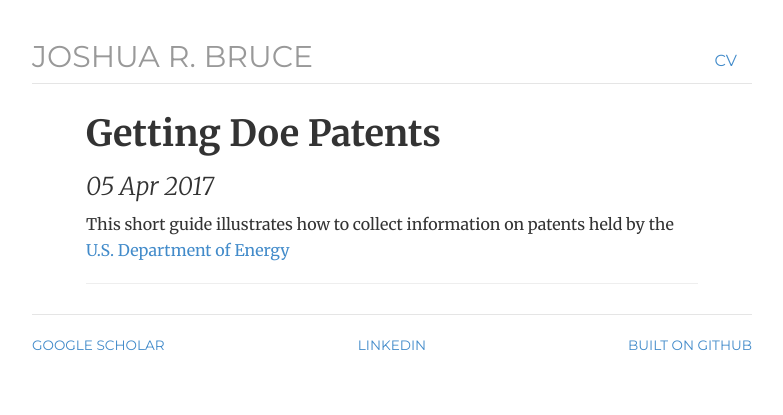
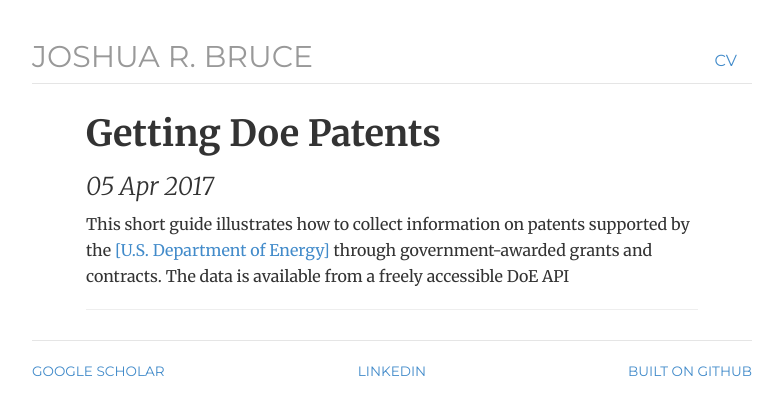
Before and after one commit to joshuarbruce/joshuarbruce.github.io, a Jekyll site: the page built from _posts/2017-04-05-getting-doe-patents.md, in a window 1280 px wide. Shown: the top 415 px of the page, without its empty margins (248-1031 px from the left). Built offline with Jekyll 4.4.1, drawn with Linux system fonts in a browser that asks for light colours; nearby versions of some CDN libraries; our own code applies the rules of GitHub Pages for plain Markdown files.

Commit message:
Update 2017-04-05-getting-doe-patents.md

```diff
--- a/_posts/2017-04-05-getting-doe-patents.md
+++ b/_posts/2017-04-05-getting-doe-patents.md
@@ -1 +1 @@
-This short guide illustrates how to collect information on patents held by the [U.S. Department of Energy](https://energy.gov/)
+This short guide illustrates how to collect information on patents supported by the <a href="https://energy.gov/" target="_blank">[U.S. Department of Energy]</a> through government-awarded grants and contracts. The data is available from a freely accessible DoE API
```
